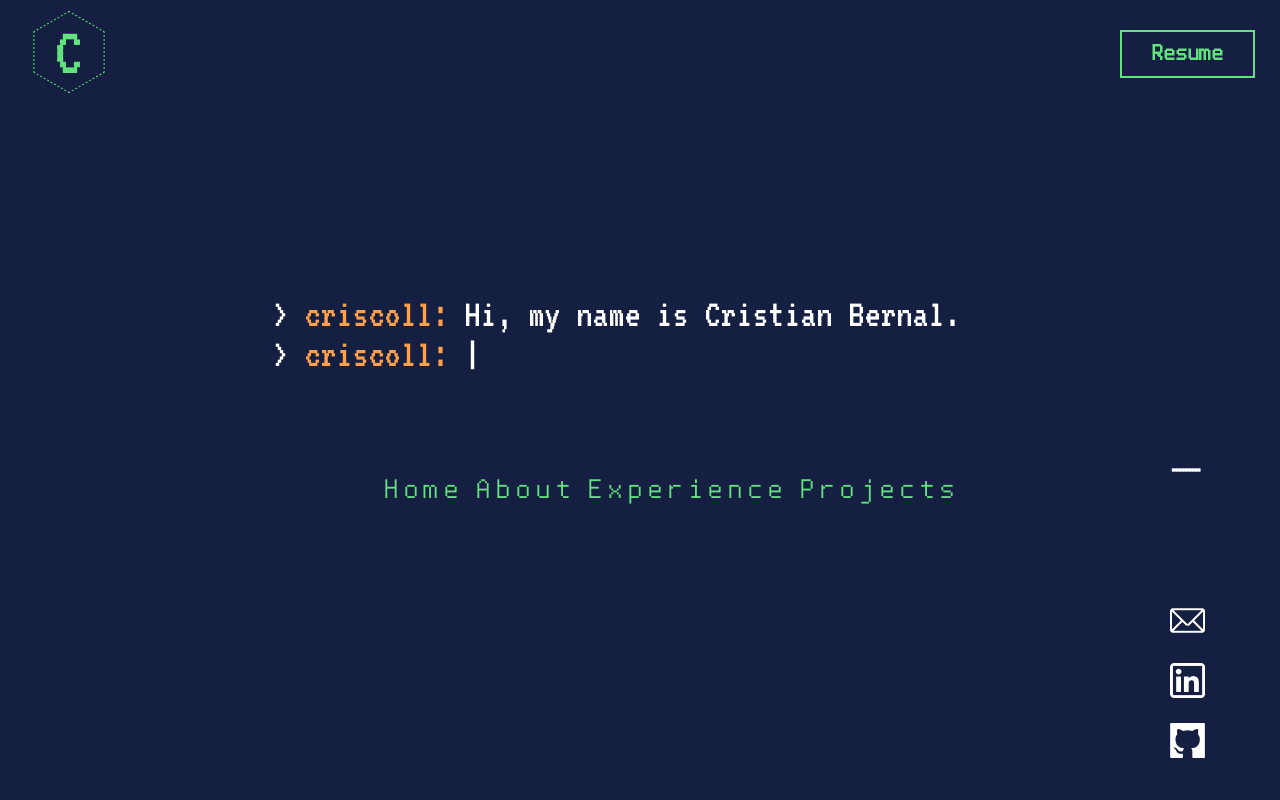
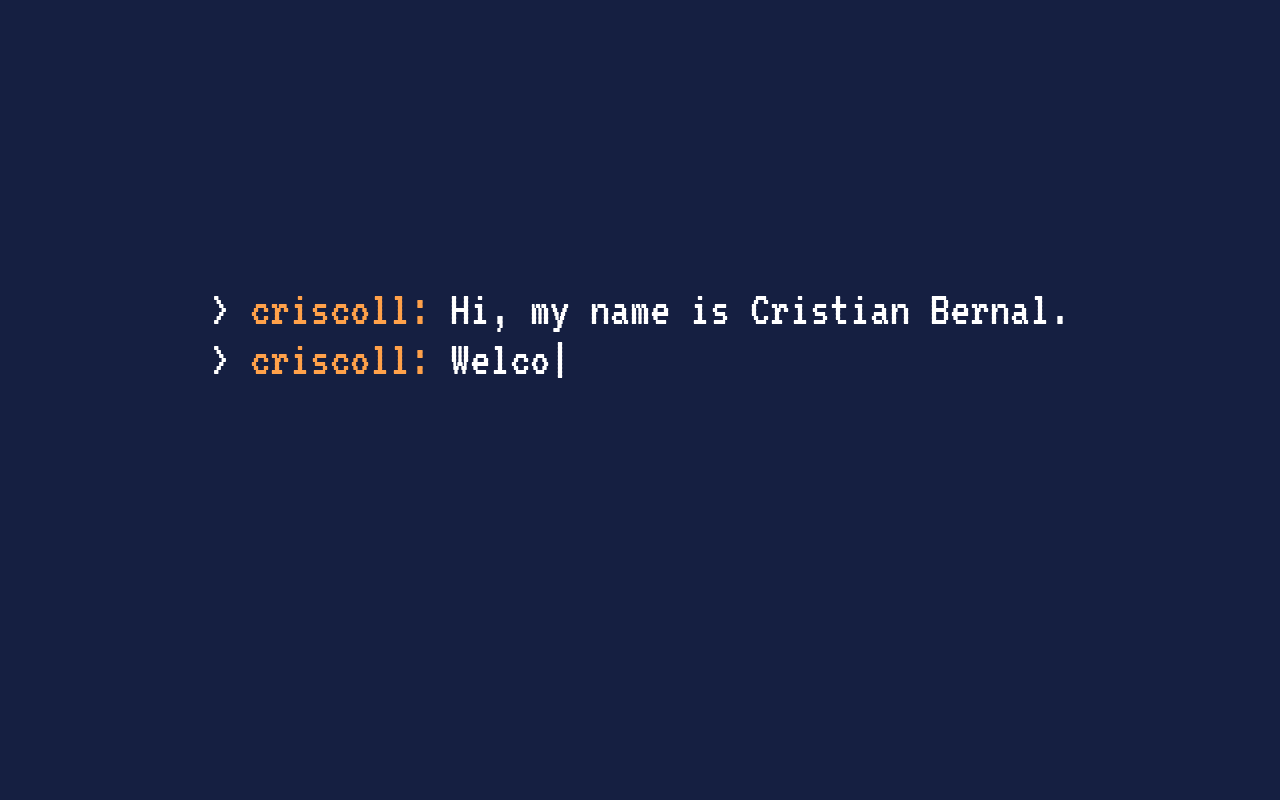
Before and after one commit to Criscoll/personal-website-v2, a React (Create React App) app: page / in a window 1280 px wide. Shown: the top 800 px of the page. Built offline with nearby package versions, Linux system fonts and the light colour scheme.

Commit message:
added an intro timer to hide some component visibility to make the landing page feel more fleshed out with some basic keyframe animations on render

```diff
--- a/src/App.tsx
+++ b/src/App.tsx
@@ -1,17 +1,31 @@
+import { useState, useEffect } from 'react';
+
 import LandingPage from './pages/LandingPage';
 import LeftSideColumn from './components/layout/LeftSideColumn';
 import RightSideColumn from './components/layout/RightSideColumn';
 
 function App() {
+    const [introComplete, setIntroComplete] = useState(false);
+
+    useEffect(() => {
+        setTimeout(() => {
+            setIntroComplete(true);
+        }, 7000);
+    }, []);
+
     return (
         <>
-            <LeftSideColumn />
+            <LeftSideColumn introComplete={introComplete} />
             <div className="content-space">
-                <LandingPage />
-                <LandingPage />
-                <LandingPage />
+                <LandingPage introComplete={introComplete} />
+                {introComplete ? (
+                    <>
+                        <LandingPage />
+                        <LandingPage />
+                    </>
+                ) : null}
             </div>
-            <RightSideColumn />
+            <RightSideColumn introComplete={introComplete} />
         </>
     );
 }
--- a/src/components/layout/LeftSideColumn.tsx
+++ b/src/components/layout/LeftSideColumn.tsx
@@ -1,10 +1,16 @@
 import Logo from '../../assets/images/Logo.png';
 
-export default function LeftSideColumn() {
+interface IProps {
+    introComplete?: boolean;
+}
+
+export default function LeftSideColumn({ introComplete }: IProps) {
     return (
         <>
             <div className="side-column-left-container">
-                <img src={Logo} alt="logo" className="logo" />
+                {introComplete ? (
+                    <img src={Logo} alt="logo" className="logo" />
+                ) : null}
             </div>
         </>
     );
--- a/src/components/layout/RightSideColumn.tsx
+++ b/src/components/layout/RightSideColumn.tsx
@@ -4,7 +4,11 @@ import linkedinIcon from '../../assets/images/linkedin-icon-white.png';
 import githubIcon from '../../assets/images/github-icon-white.png';
 import Typewriter from 'typewriter-effect';
 
-export default function RightSideColumn() {
+interface IProps {
+    introComplete?: boolean;
+}
+
+export default function RightSideColumn({ introComplete }: IProps) {
     const [hoveredContact, setHoveredContact] = useState('');
     const [renderTypewriter, setRenderTyperwriter] = useState(false);
 
@@ -18,18 +22,24 @@ export default function RightSideColumn() {
     return (
         <>
             <div className="side-column-right-container">
+                {introComplete ? (
+                    <>
                         <h1 className="resume">Resume</h1>
 
                         <div className="contact-details">
                             {renderTypewriter ? (
                                 <Typewriter
                                     onInit={(typewriter) => {
-                                typewriter.typeString(hoveredContact).start();
+                                        typewriter
+                                            .typeString(hoveredContact)
+                                            .start();
                                     }}
                                     options={{
                                         delay: 60,
-                                wrapperClassName: 'typewriter-wrapper-column',
-                                cursorClassName: 'typewriter-cursor-column',
+                                        wrapperClassName:
+                                            'typewriter-wrapper-column',
+                                        cursorClassName:
+                                            'typewriter-cursor-column',
                                     }}
                                 />
                             ) : null}
@@ -66,6 +76,8 @@ export default function RightSideColumn() {
                                 />
                             </div>
                         </div>
+                    </>
+                ) : null}
             </div>
         </>
     );
--- a/src/pages/LandingPage.tsx
+++ b/src/pages/LandingPage.tsx
@@ -1,7 +1,11 @@
 import React from 'react';
 import Typewriter from 'typewriter-effect';
 
-export default function LandingPage() {
+interface IProps {
+    introComplete?: boolean;
+}
+
+export default function LandingPage({ introComplete }: IProps) {
     const terminalLine: string = `> <span class="text-orange">criscoll: </span>`;
     const line1: string = 'Hi';
     const line2: string = ', my name is Cristian Bernal.';
@@ -25,7 +29,7 @@ export default function LandingPage() {
                                 .start();
                         }}
                         options={{
-                            delay: 70,
+                            delay: 40,
                             wrapperClassName: 'typewriter-wrapper-landing-page',
                             cursorClassName: 'typewriter-cursor-landing-page',
                         }}
@@ -33,10 +37,14 @@ export default function LandingPage() {
                 </div>
 
                 <div className="navbar">
-                    <button>Home</button>
-                    <button>About</button>
-                    <button>Experience</button>
-                    <button>Projects</button>
+                    {introComplete ? (
+                        <>
+                            <button>Home</button>
+                            <button>About</button>
+                            <button>Experience</button>
+                            <button>Projects</button>
+                        </>
+                    ) : null}
                 </div>
             </div>
         </>
--- a/src/styles/_index.scss
+++ b/src/styles/_index.scss
@@ -1,4 +1,5 @@
 @import './utils/colours.scss';
+@import './utils/keyframes.scss';
 
 html {
     height: 100%;
@@ -15,6 +16,8 @@ body {
 
 body {
     margin: 0;
+    overflow-y: scroll;
+    overflow-x: hidden; /* Hide horizontal scrollbar */
     // font-family: -apple-system, BlinkMacSystemFont, 'Segoe UI', 'Roboto',
     //     'Oxygen', 'Ubuntu', 'Cantarell', 'Fira Sans', 'Droid Sans',
     //     'Helvetica Neue', sans-serif;
--- a/src/styles/components/_sidecolumns.scss
+++ b/src/styles/components/_sidecolumns.scss
@@ -1,4 +1,5 @@
 @import '../utils/colours.scss';
+@import '../utils/keyframes.scss';
 
 .side-column-left-container {
     position: sticky;
@@ -16,6 +17,7 @@
     .logo {
         width: 80px;
         margin: 10px 0 0 0;
+        animation: slide-in-right ease-out 800ms;
     }
 }
 
@@ -41,8 +43,9 @@
         border: 2px solid $primary-colour-green;
         text-align: center;
         padding: 10px;
-        margin: 30px 37px 0;
+        margin: 30px 0 0 0;
         width: 111px;
+        animation: slide-in-left ease-out 800ms;
     }
 
     .contact-details {
@@ -55,6 +58,7 @@
 
         .Typewriter {
             transform: rotate(90deg);
+            animation: fade-in ease-out 700ms;
         }
 
         .typewriter-wrapper-column,
@@ -75,8 +79,12 @@
             * {
                 width: 35px;
                 user-select: none;
+                animation: slide-in-left ease-out 600ms;
+                transition: all 100ms ease-in;
+
                 &:hover {
                     cursor: pointer;
+                    transform: scale(1.3);
                 }
             }
         }
--- a/src/styles/main.css
+++ b/src/styles/main.css
@@ -1,3 +1,65 @@
+@-webkit-keyframes fade-in {
+  0% {
+    opacity: 0;
+  }
+  100% {
+    opacity: 1;
+  }
+}
+
+@keyframes fade-in {
+  0% {
+    opacity: 0;
+  }
+  100% {
+    opacity: 1;
+  }
+}
+
+@-webkit-keyframes slide-in-left {
+  0% {
+    -webkit-transform: translateX(400%);
+            transform: translateX(400%);
+  }
+  100% {
+    -webkit-transform: translateX(0);
+            transform: translateX(0);
+  }
+}
+
+@keyframes slide-in-left {
+  0% {
+    -webkit-transform: translateX(400%);
+            transform: translateX(400%);
+  }
+  100% {
+    -webkit-transform: translateX(0);
+            transform: translateX(0);
+  }
+}
+
+@-webkit-keyframes slide-in-right {
+  0% {
+    -webkit-transform: translateX(-400%);
+            transform: translateX(-400%);
+  }
+  100% {
+    -webkit-transform: translateX(0);
+            transform: translateX(0);
+  }
+}
+
+@keyframes slide-in-right {
+  0% {
+    -webkit-transform: translateX(-400%);
+            transform: translateX(-400%);
+  }
+  100% {
+    -webkit-transform: translateX(0);
+            transform: translateX(0);
+  }
+}
+
 html {
   height: 100%;
 }
@@ -15,6 +77,9 @@ body {
 
 body {
   margin: 0;
+  overflow-y: scroll;
+  overflow-x: hidden;
+  /* Hide horizontal scrollbar */
 }
 
 code {
@@ -35,6 +100,37 @@ code {
 @font-face {
   font-family: 'Mx437 IBM Model3x Alt4';
   src: url(../assets/fonts/Web437_IBM_Model3x_Alt4.woff) format("truetype");
+}
+
+@keyframes fade-in {
+  0% {
+    opacity: 0;
+  }
+  100% {
+    opacity: 1;
+  }
+}
+
+@keyframes slide-in-left {
+  0% {
+    -webkit-transform: translateX(400%);
+            transform: translateX(400%);
+  }
+  100% {
+    -webkit-transform: translateX(0);
+            transform: translateX(0);
+  }
+}
+
+@keyframes slide-in-right {
+  0% {
+    -webkit-transform: translateX(-400%);
+            transform: translateX(-400%);
+  }
+  100% {
+    -webkit-transform: translateX(0);
+            transform: translateX(0);
+  }
 }
 
 .side-column-left-container {
@@ -60,6 +156,8 @@ code {
 .side-column-left-container .logo {
   width: 80px;
   margin: 10px 0 0 0;
+  -webkit-animation: slide-in-right ease-out 800ms;
+          animation: slide-in-right ease-out 800ms;
 }
 
 .side-column-right-container {
@@ -93,8 +191,10 @@ code {
   border: 2px solid #62e17e;
   text-align: center;
   padding: 10px;
-  margin: 30px 37px 0;
+  margin: 30px 0 0 0;
   width: 111px;
+  -webkit-animation: slide-in-left ease-out 800ms;
+          animation: slide-in-left ease-out 800ms;
 }
 
 .side-column-right-container .contact-details {
@@ -117,6 +217,8 @@ code {
 .side-column-right-container .contact-details .Typewriter {
   -webkit-transform: rotate(90deg);
           transform: rotate(90deg);
+  -webkit-animation: fade-in ease-out 700ms;
+          animation: fade-in ease-out 700ms;
 }
 
 .side-column-right-container .contact-details .typewriter-wrapper-column,
@@ -149,10 +251,16 @@ code {
      -moz-user-select: none;
       -ms-user-select: none;
           user-select: none;
+  -webkit-animation: slide-in-left ease-out 600ms;
+          animation: slide-in-left ease-out 600ms;
+  -webkit-transition: all 100ms ease-in;
+  transition: all 100ms ease-in;
 }
 
 .side-column-right-container .contact-details .contact-icons *:hover {
   cursor: pointer;
+  -webkit-transform: scale(1.3);
+          transform: scale(1.3);
 }
 
 .landing-page-container {
@@ -174,13 +282,13 @@ code {
 }
 
 .landing-page-container .typewriter-content .typewriter-wrapper-landing-page {
-  font-size: 40px;
+  font-size: 50px;
   font-family: 'VT323', monospace;
   color: white;
 }
 
 .landing-page-container .typewriter-content .typewriter-cursor-landing-page {
-  font-size: 40px;
+  font-size: 50px;
   font-family: 'VT323', monospace;
   color: white;
 }
@@ -194,6 +302,7 @@ code {
           justify-content: space-between;
   margin: 100px 0 0 0;
   width: 50%;
+  height: 32px;
 }
 
 .landing-page-container .navbar * {
@@ -203,6 +312,8 @@ code {
   letter-spacing: 5px;
   font-family: 'Mx437 IBM Model3x Alt4', monospace;
   color: #62e17e;
+  -webkit-animation: fade-in ease-in-out 3000ms;
+          animation: fade-in ease-in-out 3000ms;
 }
 
 .text-orange {
--- a/src/styles/pages/_landingpage.scss
+++ b/src/styles/pages/_landingpage.scss
@@ -11,13 +11,13 @@
 
     .typewriter-content {
         .typewriter-wrapper-landing-page {
-            font-size: 40px;
+            font-size: 50px;
             font-family: 'VT323', monospace;
             color: white;
         }
 
         .typewriter-cursor-landing-page {
-            font-size: 40px;
+            font-size: 50px;
             font-family: 'VT323', monospace;
             color: white;
         }
@@ -29,6 +29,7 @@
 
         margin: 100px 0 0 0;
         width: 50%;
+        height: 32px;
 
         * {
             border: none;
@@ -37,6 +38,7 @@
             letter-spacing: 5px;
             font-family: 'Mx437 IBM Model3x Alt4', monospace;
             color: $primary-colour-green;
+            animation: fade-in ease-in-out 3000ms;
         }
     }
 }
```
Also changed, not shown: src/styles/utils/_keyframes.scss (added, +29 -0 lines), 1 other file (tests, documents, lock files or other folders). Lines whose indentation alone changed are shown as unchanged.
